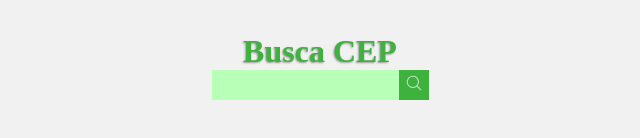
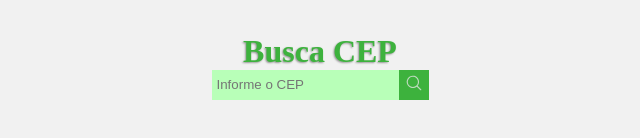
Before and after one commit to k4ik/ViaCEP, a plain HTML site: page index.html in a window 1280 px wide. Shown: the part 334-472 px from the top of the page, 320-960 px from the left. Drawn offline with Linux system fonts and the light colour scheme.

Commit message:
feat: input

```diff
--- a/index.html
+++ b/index.html
@@ -10,7 +10,7 @@
 <body>
     <h1>Busca CEP</h1>
     <form id="form">
-        <input type="text" id="input" name="input">
+        <input type="text" id="input" name="input" placeholder="Informe o CEP">
         <button type="submit"><img src="assets/images/magnifying-glass.svg" alt="search icon"></button>
     </form>
 
```
